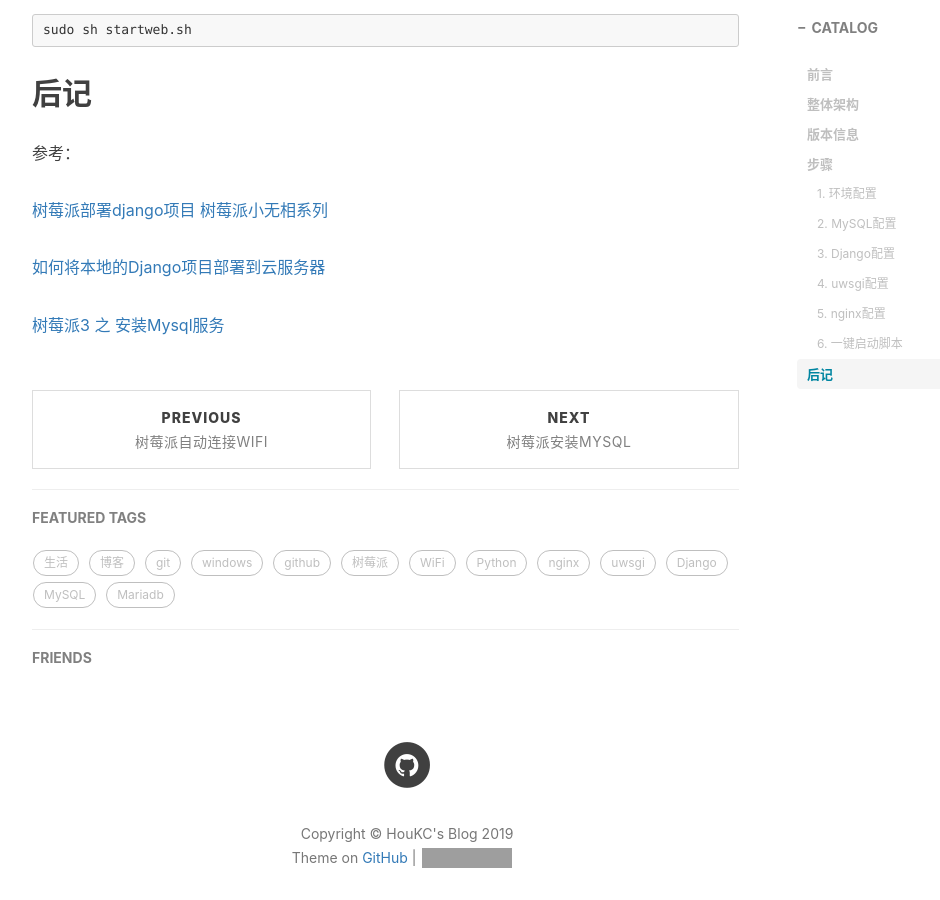
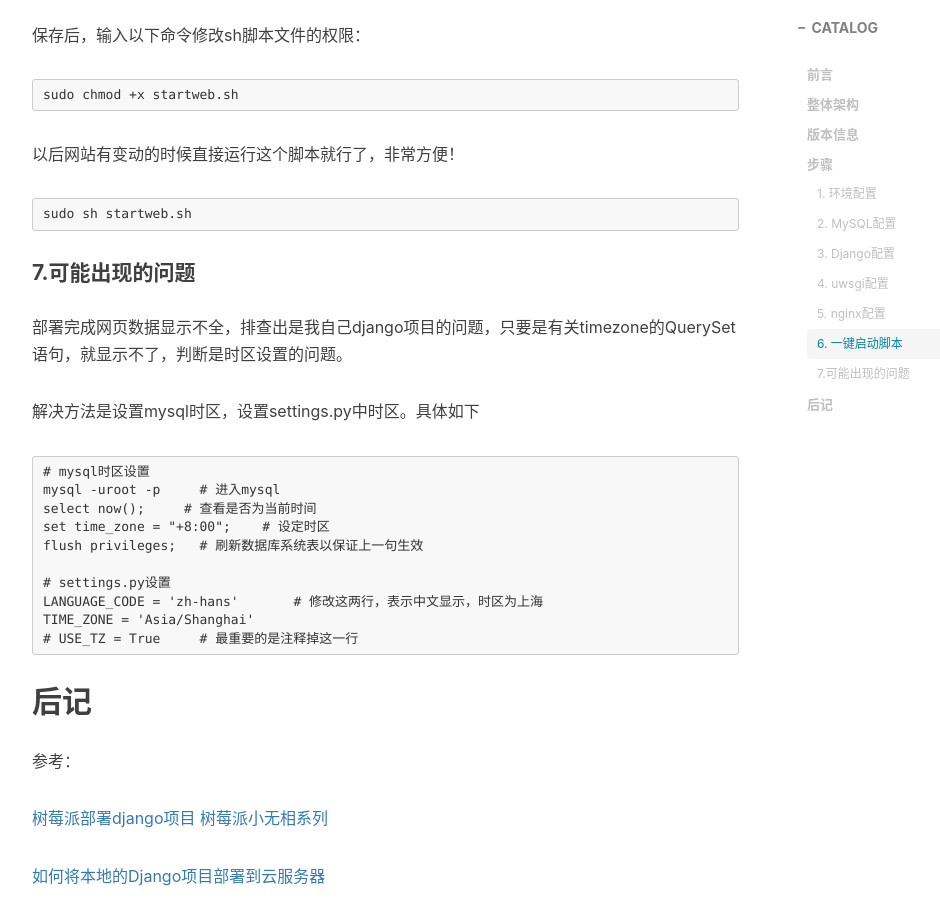
Before and after one commit to HouKC/houkc.github.io, a Jekyll site: the page built from _posts/2019-11-26-piDjango.md, in a window 1280 px wide and 900 px high, scrolled down 8566 px. Shown: the whole window, without its empty margins (233-1173 px from the left). Built offline with Jekyll 4.4.1, drawn with Linux system fonts in a browser that asks for light colours; nearby versions of some CDN libraries; comment, search, counter and statistics services are not loaded; some of the changed text lies outside the part shown; grey boxes are pictures that could not be loaded.

Commit message:
update 2019-11-26-piDjango.md

````diff
--- a/_posts/2019-11-26-piDjango.md
+++ b/_posts/2019-11-26-piDjango.md
@@ -45,9 +45,15 @@ mkdir www
 cd www
 mkdir web
 cd web
-python3 -m virtualenv --no-site-packages venv
+virtualenv -p python3 --no-site-packages venv
 ```
-激活环境，输入以下命令：
+然后打开~/.bash.rc文件，在最后加上这一行，这样虚拟环境里使用pip3才会是用venv/bin/pip3，而不是用全局pip3。
+```
+sudo nano ~/.bash.rc
+# 在最后加上下面这一行
+export PIP_REQUIRE_VIRTUALENV=true
+```
+保存后退出。然后激活环境，输入以下命令：
 ```
 source venv/bin/activate
 ```
@@ -279,6 +285,23 @@ sudo chmod +x startweb.sh
 ```
 sudo sh startweb.sh
 ```
+#### 7.可能出现的问题
+部署完成网页数据显示不全，排查出是我自己django项目的问题，只要是有关timezone的QuerySet语句，就显示不了，判断是时区设置的问题。
+
+解决方法是设置mysql时区，设置settings.py中时区。具体如下
+```
+# mysql时区设置
+mysql -uroot -p     # 进入mysql
+select now();     # 查看是否为当前时间
+set time_zone = "+8:00";    # 设定时区
+flush privileges;   # 刷新数据库系统表以保证上一句生效
+
+# settings.py设置
+LANGUAGE_CODE = 'zh-hans'       # 修改这两行，表示中文显示，时区为上海
+TIME_ZONE = 'Asia/Shanghai'
+# USE_TZ = True     # 最重要的是注释掉这一行
+```
+
 ## 后记
 参考：
 
````
